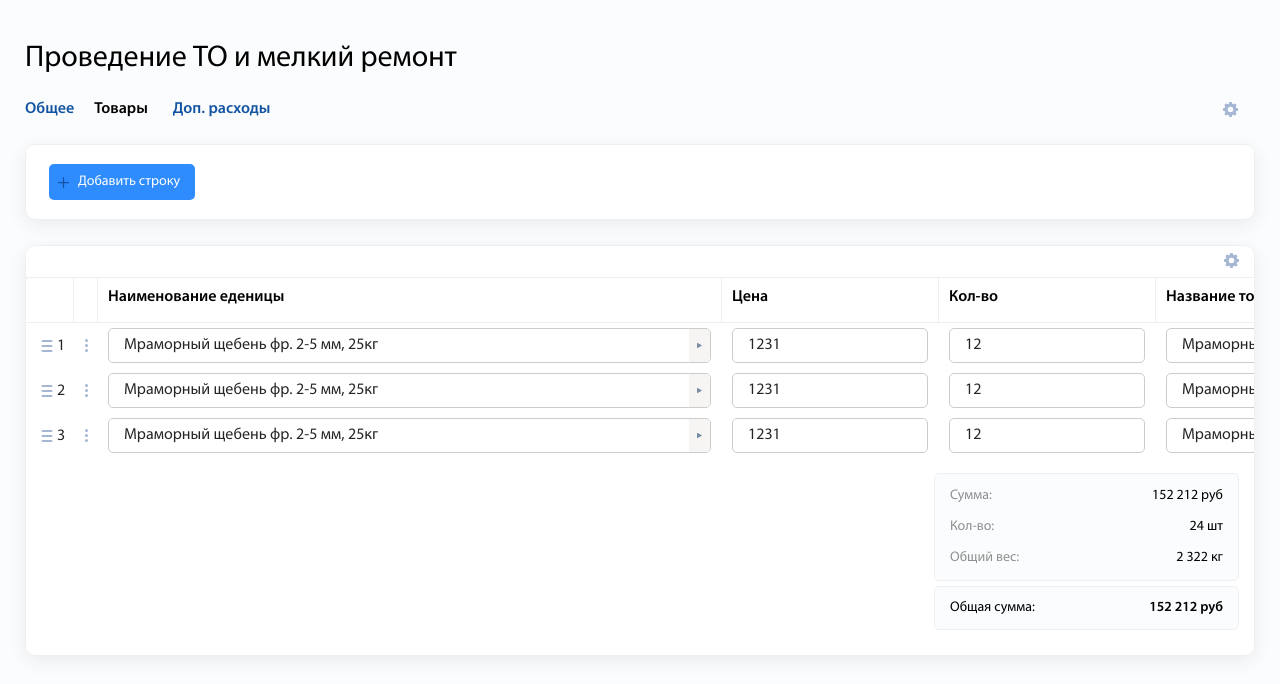
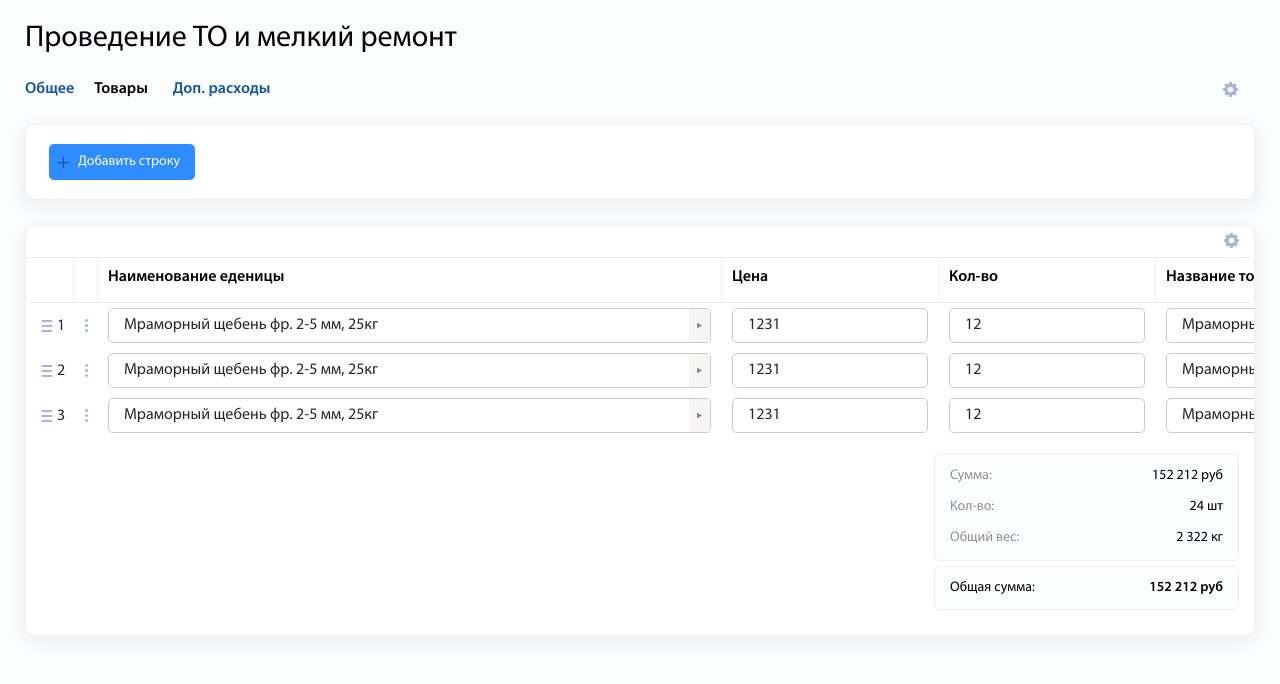
Before and after one commit to zema188/opt, a Vue app: page / in a window 1280 px wide. Shown: the top 684 px of the page. Built offline with nearby package versions, Linux system fonts and the light colour scheme.

Commit message:
minor fix style

```diff
--- a/src/assets/styles/main.css
+++ b/src/assets/styles/main.css
@@ -8,7 +8,7 @@ body {
 }
 
 .wrapper {
-    padding-top: 20px;
+    padding-top: 10px;
 }
 
 .container {
```
